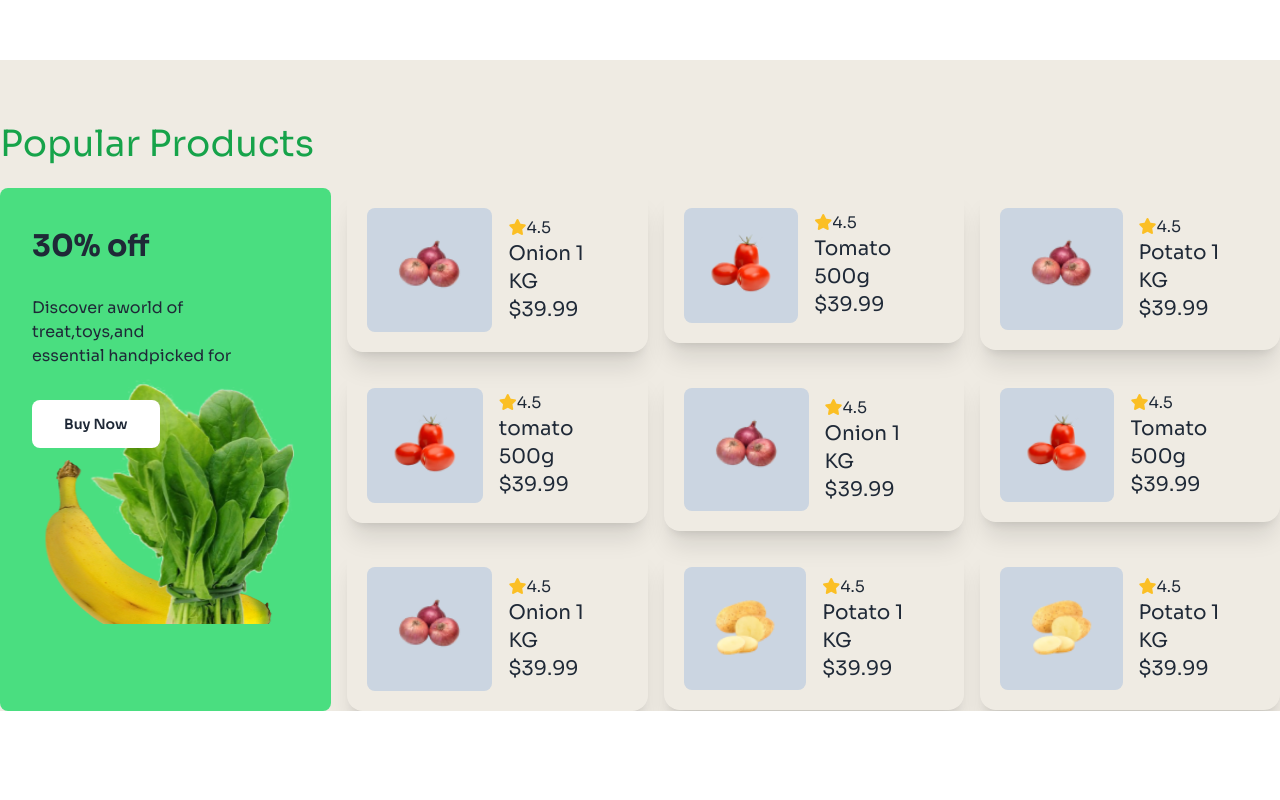
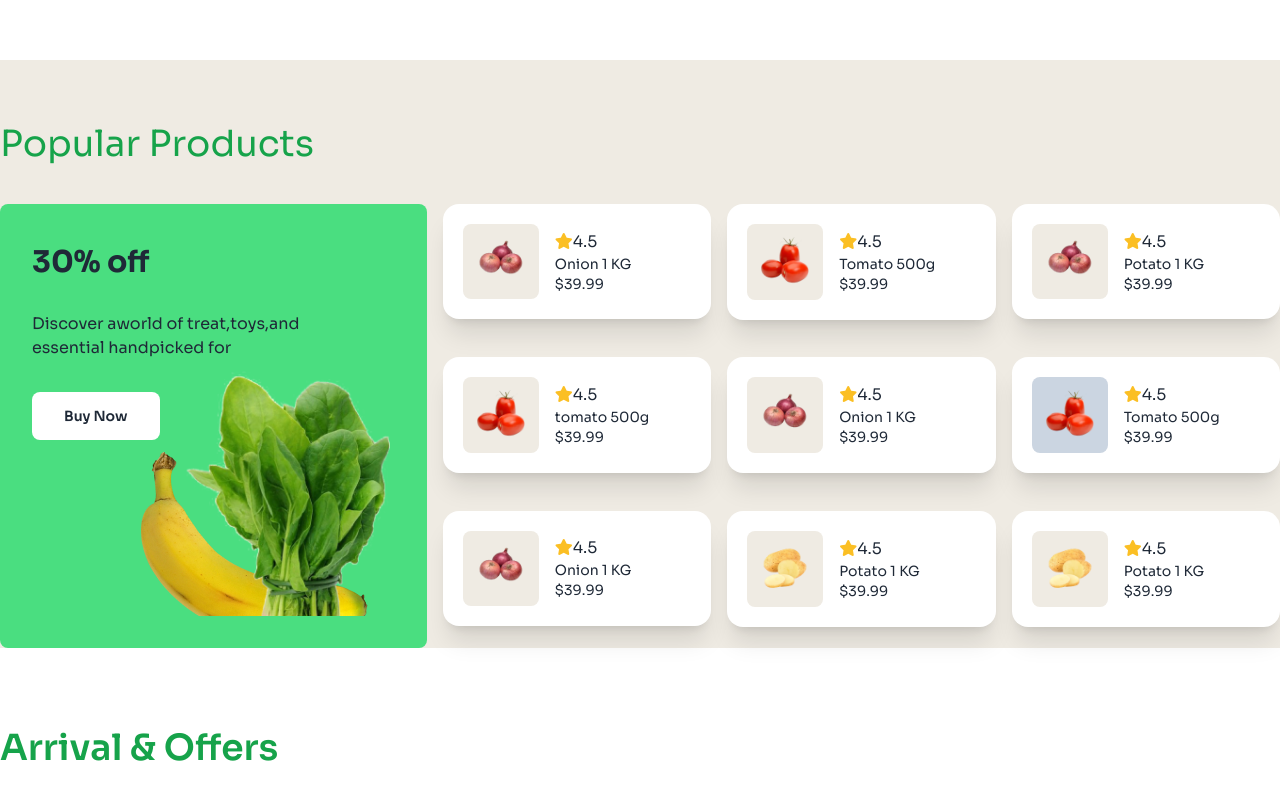
Before and after one commit to mdalaminbdct/assignment-vagitable-shop, a plain HTML site: page index.html in a window 1280 px wide. Shown: the part 1510-2310 px from the top of the page. Before the commit the page ends 2221 px from the top, so only its background shows below. Drawn offline with nearby package versions, Linux system fonts and the light colour scheme.

```diff
--- a/index.html
+++ b/index.html
@@ -156,14 +156,14 @@
             <div class="container mx-auto">
 
                 <!-- Popular products Title Start -->
-                <h2 class="text-2xl lg:text-4xl pt-16 text-bold my-6  text-green-600">Popular Products</h2>
+                <h2 class="text-2xl lg:text-4xl pt-16 text-bold my-10  text-green-600">Popular Products</h2>
                 <!-- Popular products Title End -->
 
 
                 <!-- Popular products card -->
                 <div class="flex flex-col lg:flex-row space-y-4 lg:space-y-0 lg:space-x-4">
                     <!-- Popular products Big card start-->
-                    <div class=" bg-green-400 p-8 rounded-lg">
+                    <div class=" bg-green-400 p-8 rounded-lg lg:w-1/3">
                         <div
                             class="bg-[url('c2-assets/vegetable-offer.png')]   bg-right-bottom pb-40 lg:pb-28 bg-no-repeat">
 
@@ -178,139 +178,139 @@
                     </div>
                     <!-- Popular products Big card end-->
 
-                    <!-- Popular products Small card Star-->
+                    <!-- Popular products Small card Start-->
                      <div class="grid grid-cols-2 lg:grid-cols-3 gap-4 flex-1">
                         <!-- small card 1 -->
                          <div>
-                            <div class="card card-side  shadow-xl p-5 items-center">
-                                <img class="w-1/2 bg-slate-300 p-5 rounded-lg"
+                            <div class="card card-side  shadow-xl p-5 items-center bg-white">
+                                <img class="w-1/3 bg-[#EFEBE3] p-2 rounded-lg"
                                   src="c2-assets/onion.png"
                                   alt="" />
 
                               <div class="px-4">
                                   <p><i class="fa-solid fa-star text-amber-400"> </i>4.5</p>
-                                <h3 class="text-sm lg:text-xl">Onion 1 KG</h3>
-                                <p class="text-sm lg:text-xl">$39.99</p>
+                                <h3 class="text-sm lg:text-sm">Onion 1 KG</h3>
+                                <p class="text-sm lg:text-sm">$39.99</p>
                               </div>
                             </div>
 
                          </div>
                          <!-- small card 2 -->
                          <div>
-                            <div class="card card-side  shadow-xl p-5 items-center">
-                                <img class="w-1/2 bg-slate-300 p-5 rounded-lg"
+                            <div class="card card-side  shadow-xl p-5 items-center bg-white">
+                                <img class="w-1/3 bg-[#EFEBE3] p-2 rounded-lg"
                                   src="c2-assets/tomato.png"
                                   alt="" />
 
                               <div class="px-4">
                                   <p><i class="fa-solid fa-star text-amber-400"> </i>4.5</p>
-                                <h3 class="text-sm lg:text-xl">Tomato 500g</h3>
-                                <p class="text-sm lg:text-xl">$39.99</p>
+                                <h3 class="text-sm lg:text-sm">Tomato 500g</h3>
+                                <p class="text-sm lg:text-sm">$39.99</p>
                               </div>
                             </div>
 
                          </div>
                          <!-- small card 3 -->
                          <div>
-                            <div class="card card-side  shadow-xl p-5 items-center">
-                                <img class="w-1/2 bg-slate-300 p-5 rounded-lg"
+                            <div class="card card-side  shadow-xl p-5 items-center bg-white">
+                                <img class="w-1/3 bg-[#EFEBE3] p-2 rounded-lg"
                                   src="c2-assets/onion.png"
                                   alt="" />
 
                               <div class="px-4">
                                   <p><i class="fa-solid fa-star text-amber-400"> </i>4.5</p>
-                                <h3 class="text-sm lg:text-xl">Potato 1 KG</h3>
-                                <p class="text-sm lg:text-xl">$39.99</p>
+                                <h3 class="text-sm lg:text-sm">Potato 1 KG</h3>
+                                <p class="text-sm lg:text-sm">$39.99</p>
                               </div>
                             </div>
 
                          </div>
                          <!-- small card 4 -->
                          <div>
-                            <div class="card card-side  shadow-xl p-5 items-center">
-                                <img class="w-1/2 bg-slate-300 p-5 rounded-lg"
+                            <div class="card card-side  shadow-xl p-5 items-center bg-white">
+                                <img class="w-1/3 bg-[#EFEBE3] p-2 rounded-lg"
                                   src="c2-assets/tomato.png"
                                   alt="" />
 
                               <div class="px-4">
                                   <p><i class="fa-solid fa-star text-amber-400"> </i>4.5</p>
-                                <h3 class="text-sm lg:text-xl">tomato 500g</h3>
-                                <p class="text-sm lg:text-xl">$39.99</p>
+                                <h3 class="text-sm lg:text-sm">tomato 500g</h3>
+                                <p class="text-sm lg:text-sm">$39.99</p>
                               </div>
                             </div>
 
                          </div>
                          <!-- small card 5 -->
                          <div>
-                            <div class="card card-side  shadow-xl p-5 items-center">
-                                <img class="w-1/2 bg-slate-300 p-5 rounded-lg"
+                            <div class="card card-side  shadow-xl p-5 items-center bg-white">
+                                <img class="w-1/3 bg-[#EFEBE3] p-2 rounded-lg"
                                   src="c2-assets/onion.png"
                                   alt="" />
 
                               <div class="px-4">
                                   <p><i class="fa-solid fa-star text-amber-400"> </i>4.5</p>
-                                <h3 class="text-sm lg:text-xl">Onion 1 KG</h3>
-                                <p class="text-sm lg:text-xl">$39.99</p>
+                                <h3 class="text-sm lg:text-sm">Onion 1 KG</h3>
+                                <p class="text-sm lg:text-sm">$39.99</p>
                               </div>
                             </div>
 
                          </div>
                          <!-- small card 6 -->
                          <div>
-                            <div class="card card-side  shadow-xl p-5 items-center">
-                                <img class="w-1/2 bg-slate-300 p-5 rounded-lg"
+                            <div class="card card-side  shadow-xl p-5 items-center bg-white">
+                                <img class="w-1/3 bg-slate-300 p-2 rounded-lg"
                                   src="c2-assets/tomato.png"
                                   alt="" />
 
                               <div class="px-4">
                                   <p><i class="fa-solid fa-star text-amber-400"> </i>4.5</p>
-                                <h3 class="text-sm lg:text-xl">Tomato 500g</h3>
-                                <p class="text-sm lg:text-xl">$39.99</p>
+                                <h3 class="text-sm lg:text-sm">Tomato 500g</h3>
+                                <p class="text-sm lg:text-sm">$39.99</p>
                               </div>
                             </div>
 
                          </div>
                          <!-- small card 7 -->
                          <div>
-                            <div class="card card-side  shadow-xl p-5 items-center">
-                                <img class="w-1/2 bg-slate-300 p-5 rounded-lg"
+                            <div class="card card-side  shadow-xl p-5 items-center bg-white">
+                                <img class="w-1/3 bg-[#EFEBE3] p-2 rounded-lg"
                                   src="c2-assets/onion.png"
                                   alt="" />
 
                               <div class="px-4">
                                   <p><i class="fa-solid fa-star text-amber-400"> </i>4.5</p>
-                                <h3 class="text-sm lg:text-xl">Onion 1 KG</h3>
-                                <p class="text-sm lg:text-xl">$39.99</p>
+                                <h3 class="text-sm lg:text-sm">Onion 1 KG</h3>
+                                <p class="text-sm lg:text-sm">$39.99</p>
                               </div>
                             </div>
 
                          </div>
                          <!-- small card 8 -->
                          <div>
-                            <div class="card card-side  shadow-xl p-5 items-center">
-                                <img class="w-1/2 bg-slate-300 p-5 rounded-lg"
+                            <div class="card card-side  shadow-xl p-5 items-center bg-white">
+                                <img class="w-1/3 bg-[#EFEBE3] p-2 rounded-lg"
                                   src="c2-assets/potato.png"
                                   alt="" />
 
                               <div class="px-4">
                                   <p><i class="fa-solid fa-star text-amber-400"> </i>4.5</p>
-                                <h3 class="text-sm lg:text-xl">Potato 1 KG</h3>
-                                <p class="text-sm lg:text-xl">$39.99</p>
+                                <h3 class="text-sm lg:text-sm">Potato 1 KG</h3>
+                                <p class="text-sm lg:text-sm">$39.99</p>
                               </div>
                             </div>
 
                          </div>
                          <!-- small card 9 -->
                          <div>
-                            <div class="card card-side  shadow-xl p-5 items-center">
-                                <img class="w-1/2 bg-slate-300 p-5 rounded-lg"
+                            <div class="card card-side  shadow-xl p-5 items-center bg-white">
+                                <img class="w-1/3 bg-[#EFEBE3] p-2 rounded-lg"
                                   src="c2-assets/potato.png"
                                   alt="" />
 
                               <div class="px-4">
                                   <p><i class="fa-solid fa-star text-amber-400"> </i>4.5</p>
-                                <h3 class="text-sm lg:text-xl">Potato 1 KG</h3>
-                                <p class="text-sm lg:text-xl">$39.99</p>
+                                <h3 class="text-sm lg:text-sm">Potato 1 KG</h3>
+                                <p class="text-sm lg:text-sm">$39.99</p>
                               </div>
                             </div>
 
@@ -334,6 +334,14 @@
 
 
         </section>
+        <!-- ---Arrival & Offers--- -->
+
+        <section class="container mx-auto">
+            <h1 class="text-green-600 font-semibold text-4xl my-20">Arrival & Offers</h1>
+
+        </section>
+
+
 
 
 
```
